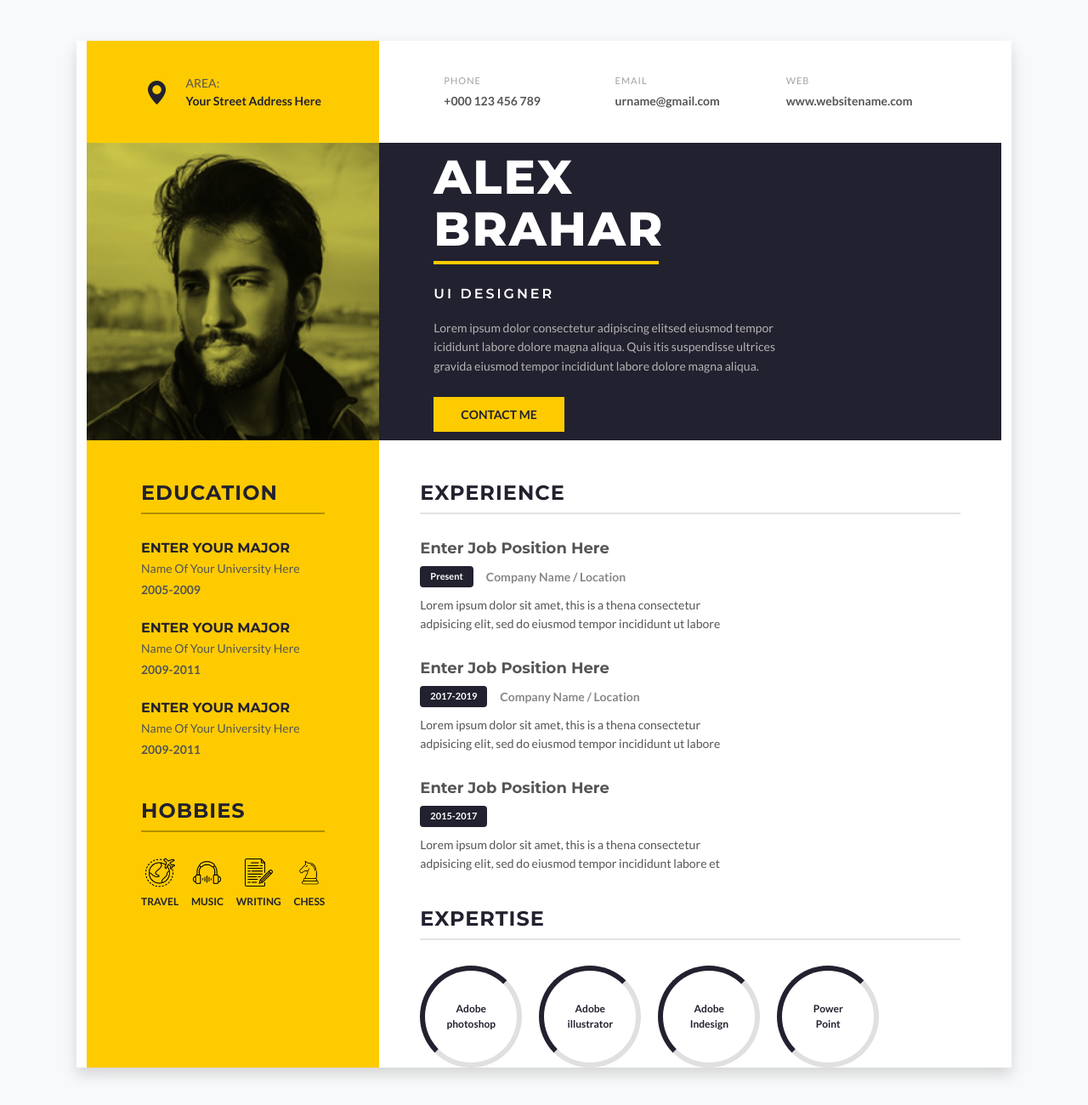
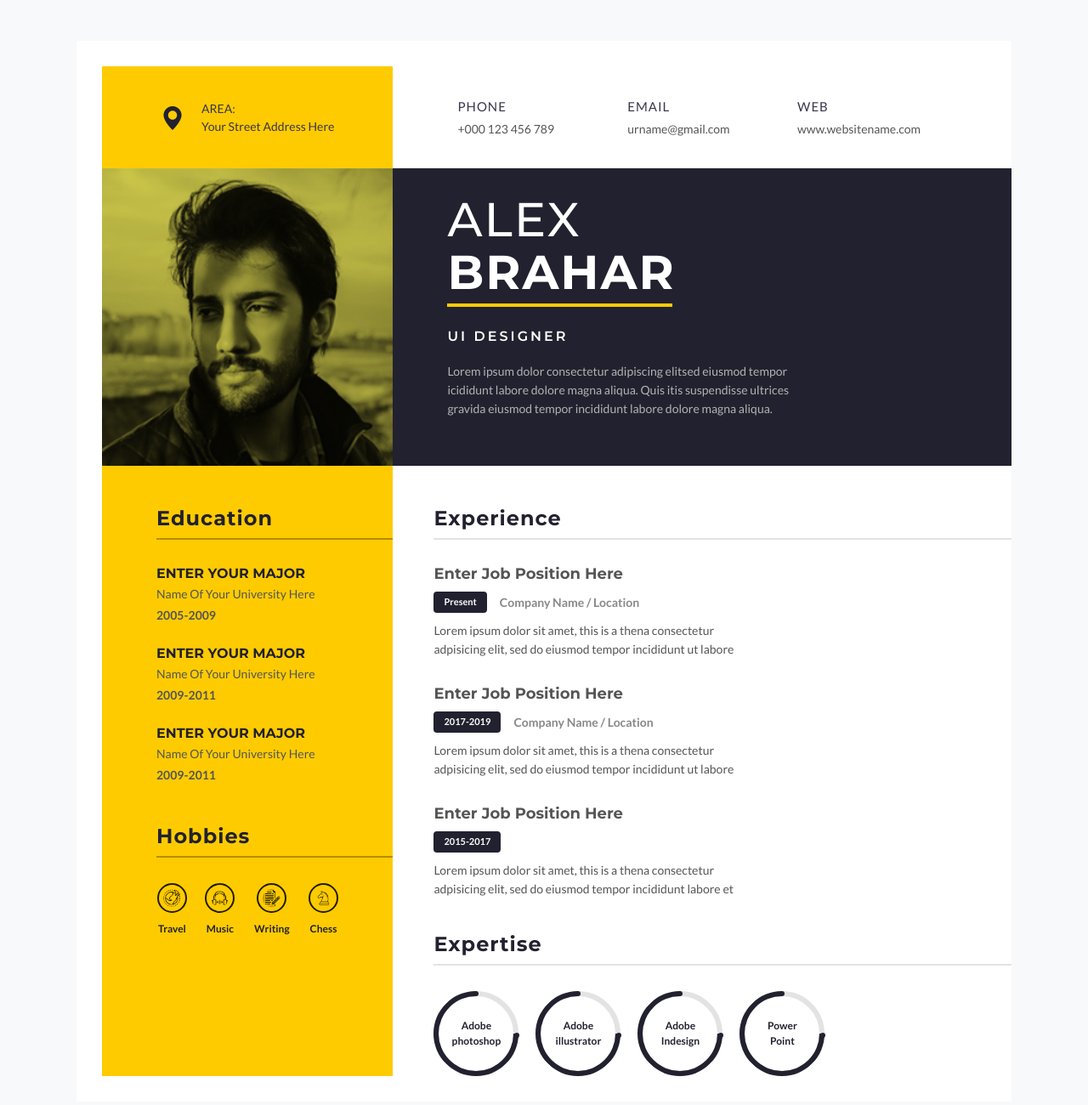
Before and after one commit to TaniaSasovska/pm_23_16, a website: page src/app/index.html in a window 1280 px wide. Shown: the whole page at 85% size. Drawn offline with nearby package versions, Linux system fonts and the light colour scheme; files that its build step writes are made by us from their sources.

Commit message:
final revisions

```diff
--- a/src/app/components/sidebar.html
+++ b/src/app/components/sidebar.html
@@ -2,7 +2,7 @@
     <div class="location">
         <i class="bi bi-geo-alt-fill location-icon"></i>
         <div class="location-text">
-            <p>AREA:<br><strong>Your Street Address Here</strong></p>
+            <p>AREA:<br>Your Street Address Here</p>
         </div>
     </div>
 </div>
--- a/src/app/components/top-header.html
+++ b/src/app/components/top-header.html
@@ -22,6 +22,5 @@
             icididunt labore dolore magna aliqua. Quis itis suspendisse ultrices<br>
             gravida eiusmod tempor incididunt labore dolore magna aliqua.
         </p>
-        <button class="btn contact-btn">Contact me</button>
     </div>
 </header>
--- a/src/app/index.html
+++ b/src/app/index.html
@@ -4,15 +4,15 @@
     @@include('components/header.html')
 </head>
 <body class="bg-light">
-    <div class="container resume-wrapper mx-auto my-5 shadow">
+    <div class="container resume-wrapper mx-auto my-5">
         <div class="row g-0">
-            <!-- ЛІВА КОЛОНКА -->
-            <div class="col-12 col-md-4 sidebar-col d-flex flex-column">
+
+            <div class="col-12 col-md-4 sidebar-col flex-column">
                 @@include('components/sidebar.html')
             </div>
 
-            <!-- ПРАВА КОЛОНКА -->
-            <div class="ccol-12 col-md-8 main-col d-flex flex-column bg-white">
+
+            <div class="col-12 col-md-8 main-col flex-column bg-white">
                 @@include('components/top-header.html')
                 <div class="px-5 mt-5 flex-grow-1">
                     @@include('components/experience.html')
--- a/src/app/scss/_main.scss
+++ b/src/app/scss/_main.scss
@@ -1,4 +1,6 @@
 @use "variables" as *;
+@use "mixin" as *;
+@use "templates" as *;
 @use "sass:color";
 
 .section-title {
@@ -6,8 +8,10 @@
     border-bottom: 2px solid $border-color;
     padding-bottom: 8px;
     margin-bottom: 30px;
+    width: 680px;
+    display: block;
+
 }
-
 
 .experience {
     margin-bottom: 40px;
@@ -64,25 +68,50 @@
         margin: 0;
 
         li {
-            width: 120px;
-            height: 120px;
+            $size: 100px;
+            $border-width: 6px;
+            $percent: 75%;
+
+            width: $size;
+            height: $size;
             border-radius: 50%;
 
-
-            border: 6px solid #e0e0e0;
-
-
-            border-top-color: $accent-color;
-            border-left-color: $accent-color;
-
+            position: relative;
             display: flex;
             align-items: center;
             justify-content: center;
             text-align: center;
+            box-sizing: border-box;
 
             font-size: 12px;
             font-weight: 700;
             color: $accent-color;
+
+            border: $border-width solid $border-color;
+            &::before {
+                content: '';
+                position: absolute;
+                inset: -$border-width;
+                border-radius: 50%;
+                border: $border-width solid transparent;
+                border-top-color: $accent-color;
+                border-left-color: $accent-color;
+                border-bottom-color: $accent-color;
+                transform: rotate(-45deg);
+                box-sizing: border-box;
+            }
+            &::after {
+                content: '';
+                position: absolute;
+                width: $border-width;
+                height: $border-width;
+                border-radius: 50%;
+                background-color: $accent-color;
+
+                top: -$border-width;
+                left: calc(50% - #{$border-width} / 2);
+                box-shadow: 48px 49px 0 0 $accent-color;
+            }
         }
     }
 }
--- a/src/app/scss/main.scss
+++ b/src/app/scss/main.scss
@@ -2,11 +2,12 @@
 @use "sidebar";
 @use "top-header";
 @use "_main";
+@use "mixin" as *;
+@use "templates" as *;
 
 body {
     font-family: $font-primary;
-    background-color: #f4f4f4;
-    background-color: #f4f4f4;
+    background-color: $border-color;
     color: $text-color;
 }
 
@@ -14,17 +15,22 @@ body {
     max-width: 1100px;
     margin: 0 auto;
     max-width: 1100px;
-    margin: 0 auto;
     background-color: $bg-color;
+    padding-top: 30px;
+    padding-right: 0;
+    padding-bottom: 30px;
+    padding-left: 30px;
 }
 
 .sidebar-col {
     flex: 0 0 32%;
     max-width: 32%;
+    display: flex;
 }
 .main-col {
     flex: 0 0 68%;
     max-width: 68%;
+    display: flex;
 }
 
 .bg-yellow { background-color: $bg-color1; }
--- /dev/null
+++ b/src/app/scss/mixin.scss
@@ -0,0 +1,8 @@
+@use "variables" as *;
+@mixin section-title($color: $accent-color) {
+    font-family: $font-heading;
+    font-size: 24px;
+    font-weight: 700;
+    color: $color;
+    letter-spacing: 1px;
+}
--- a/src/app/scss/sidebar.scss
+++ b/src/app/scss/sidebar.scss
@@ -1,4 +1,6 @@
 @use "variables" as *;
+@use "mixin" as *;
+@use "templates" as *;
 @use "sass:color";
 
 
@@ -8,8 +10,6 @@
 
     @extend %flex-center;
 }
-
-
 
 .location {
     display: flex;
@@ -23,7 +23,7 @@
 
     .location-text {
         text-align: left;
-        color: $text-color;
+        color: color.adjust($accent-color, $lightness: 10%);
 
         p {
             margin: 0;
@@ -31,7 +31,7 @@
         }
 
         strong {
-            color: $accent-color;
+            color: color.adjust($accent-color, $lightness: 10%);
         }
     }
 }
@@ -72,7 +72,9 @@
         @include section-title($accent-color);
         border-bottom: 2px solid color.adjust($bg-color1, $lightness: -15%);
         padding-bottom: 8px;
-
+        width: 300px;
+        display: block;
+        padding-right: 170px;
         margin-bottom: 15px * 2;
     }
 }
@@ -113,24 +115,31 @@
     justify-content: space-between;
 
     li {
-        text-align: center;
         display: flex;
         flex-direction: column;
         align-items: center;
+        text-align: center;
+        gap: 8px;
 
         img {
+            box-sizing: border-box;
             width: 35px;
             height: 35px;
-            margin-bottom: 8px;
+            border: 2px solid $accent-color;
+            border-radius: 50%;
+            padding: 5px;
+
             mix-blend-mode: multiply;
+            object-fit: contain;
         }
 
         p {
+            padding: 2px;
             font-size: 12px;
             margin: 0;
             color: $accent-color;
             font-weight: 600;
-            text-transform: uppercase;
+
         }
     }
 }
--- /dev/null
+++ b/src/app/scss/templates.scss
@@ -0,0 +1,6 @@
+@use "variables" as *;
+%flex-center {
+    display: flex;
+    align-items: center;
+    justify-content: center;
+}
--- a/src/app/scss/top-header.scss
+++ b/src/app/scss/top-header.scss
@@ -1,4 +1,6 @@
 @use "variables" as *;
+@use "mixin" as *;
+@use "templates" as *;
 @use "sass:color";
 
 
@@ -21,8 +23,8 @@
 
     .contact-label {
         margin: 0 0 5px 0;
-        color: color.adjust($text-color, $lightness: 30%);
-        font-size: 11px;
+        color: color.adjust($accent-color, $lightness: 10%);
+        font-size: 15px;
         text-transform: uppercase;
         letter-spacing: 1px;
     }
@@ -31,7 +33,7 @@
         color: $text-color;
         text-decoration: none;
         font-size: 14px;
-        font-weight: 600;
+        font-weight: 400;
         transition: color 0.3s ease;
 
         &:hover {
@@ -46,8 +48,6 @@
     min-height: 350px;
     padding: 0 4rem;
     color: $text-color1;
-
-
     display: flex;
     align-items: center;
 
@@ -57,7 +57,7 @@
         .main-title {
             font-family: $font-heading;
             font-size: 56px;
-            font-weight: 800;
+            font-weight: 500;
             text-transform: uppercase;
             letter-spacing: 2px;
             margin: 0;
@@ -66,7 +66,6 @@
             strong {
                 position: relative;
                 display: inline-block;
-
 
                 &::after {
                     content: "";
@@ -100,23 +99,5 @@
             margin: 0 0 25px 0;
             max-width: 550px;
         }
-
-
-        .contact-btn {
-            background-color: $bg-color1;
-            color: $accent-color;
-            border: none;
-            border-radius: 0;
-            padding: 10px 32px;
-            font-weight: 700;
-            text-transform: uppercase;
-            font-size: 14px;
-            cursor: pointer;
-            transition: background-color 0.3s ease;
-
-            &:hover {
-                background-color: color.adjust($bg-color1, $lightness: -10%);
-            }
-        }
     }
 }
--- a/src/app/scss/variables.scss
+++ b/src/app/scss/variables.scss
@@ -7,19 +7,3 @@ $border-color: #e0e0e0e0;
 @import url('https://fonts.googleapis.com/css2?family=Lato:ital,wght@0,300;0,400;0,700;1,400&family=Montserrat:wght@400;500;600;700;800&display=swap');
 $font-primary: 'Lato', sans-serif;
 $font-heading: 'Montserrat', sans-serif;
-
-@mixin section-title($color: $accent-color)
-{
-    font-family: $font-heading;
-    font-size: 24px;
-    font-weight: 700;
-    color: $color;
-    text-transform: uppercase;
-    letter-spacing: 1px;
-}
-%flex-center
-{
-    display: flex;
-    align-items: center;
-    justify-content: center;
-}
```
